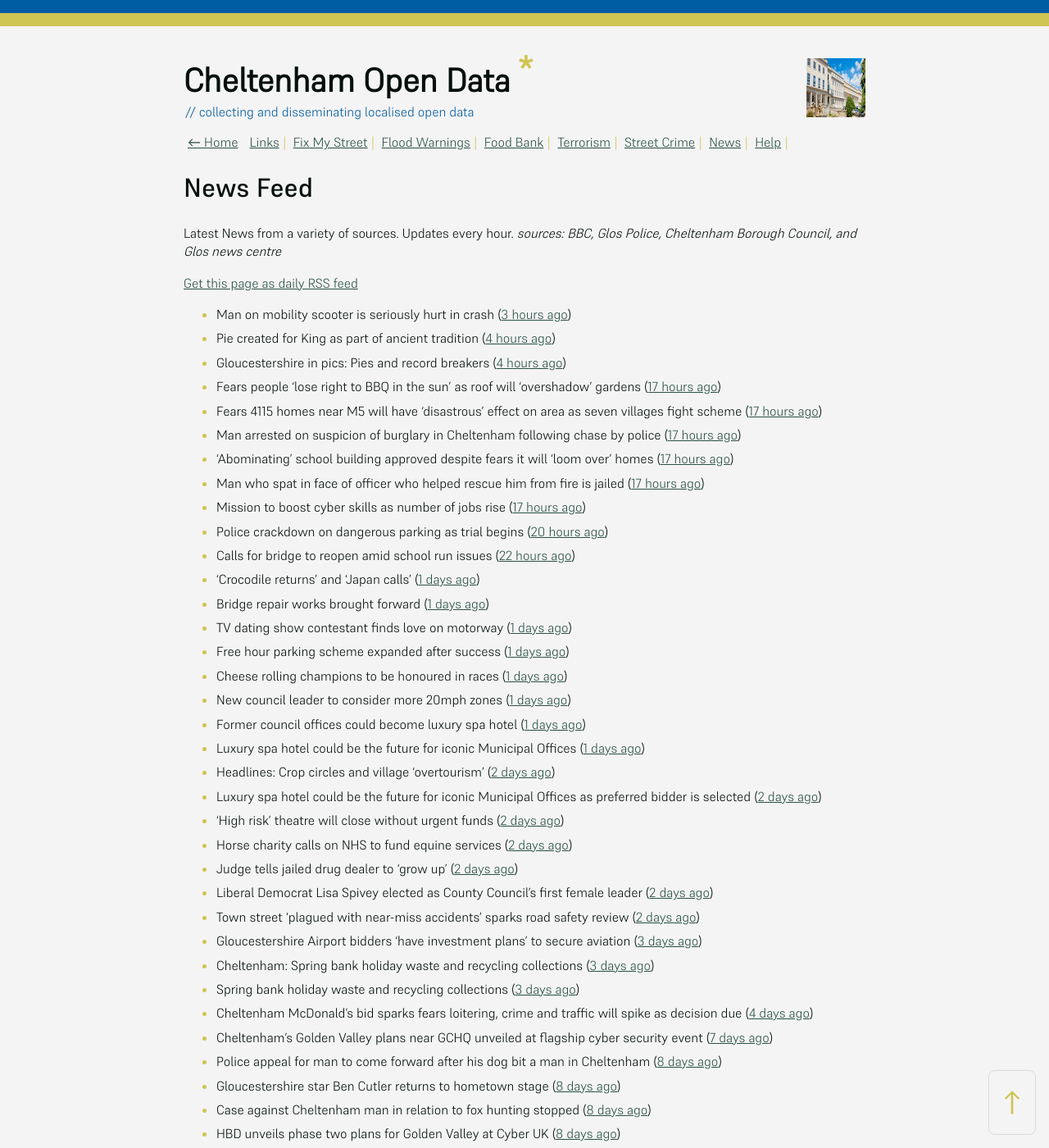
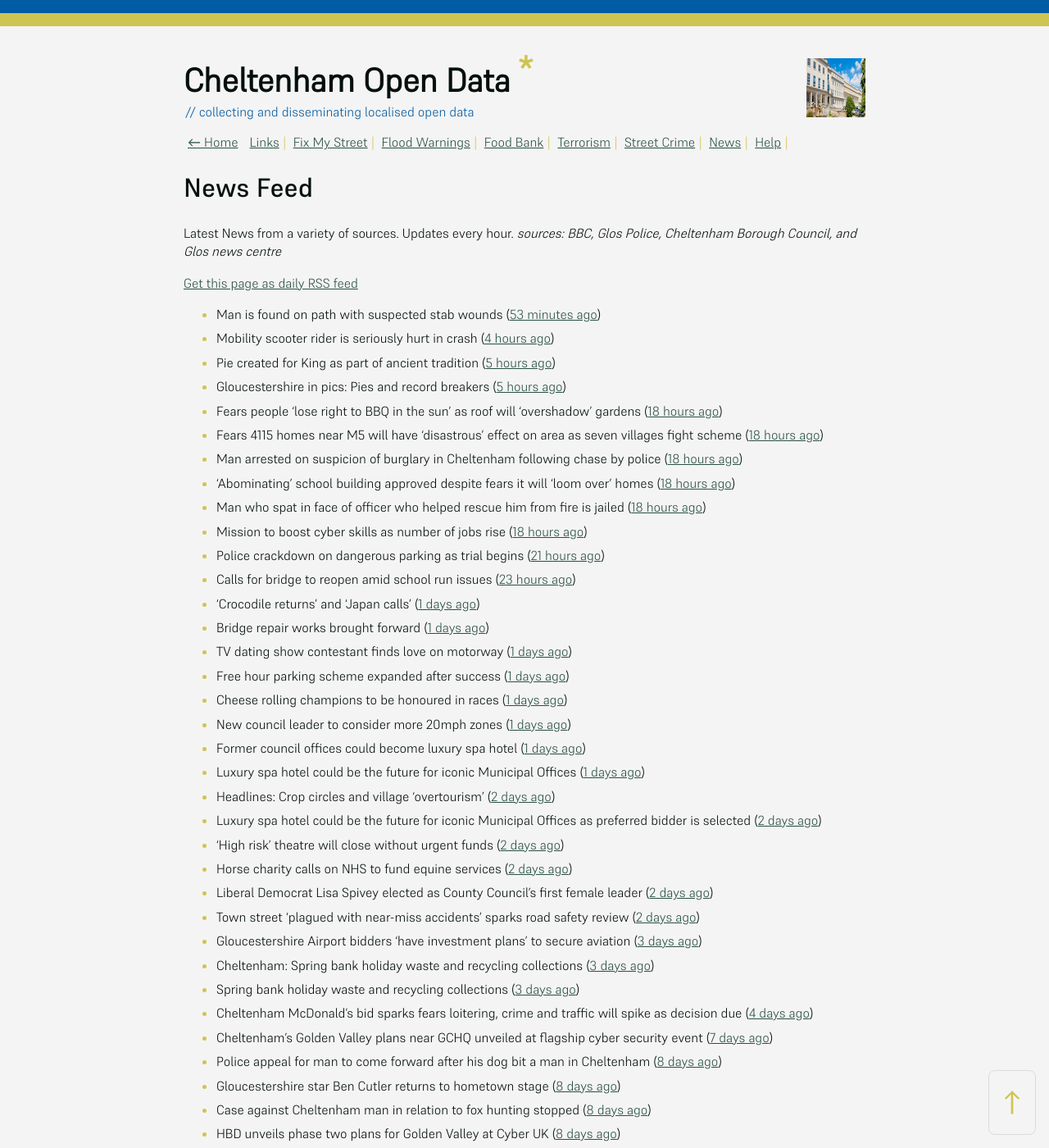
Before and after one commit to mat-0/cheltenham-open-data, a Jekyll site: the page built from _pages/news.md, in a window 1280 px wide and 1400 px high. Shown: the whole window at 82% size. Built offline with Jekyll 4.4.1, drawn with Linux system fonts in a browser that asks for light colours; some of the changed text lies outside the part shown.

Commit message:
Updated 2025-05-24 11:57:58

```diff
--- a/_pages/news.md
+++ b/_pages/news.md
@@ -12,17 +12,18 @@ _sources: BBC, Glos Police, Cheltenham Borough Council, and Glos news centre_
 [Get this page as daily RSS feed](/daily.rss)
 
 <!-- news_marker starts -->
-- Man on mobility scooter is seriously hurt in crash ([3 hours ago](https://www.bbc.com/news/articles/cx2eqqnx4zlo))
-- Pie created for King as part of ancient tradition ([4 hours ago](https://www.bbc.com/news/articles/ckgxxnve341o))
-- Gloucestershire in pics: Pies and record breakers ([4 hours ago](https://www.bbc.com/news/articles/clyvvpgg4xyo))
-- Fears people ‘lose right to BBQ in the sun’ as roof will ‘overshadow’ gardens ([17 hours ago](https://gloucesternewscentre.co.uk/fears-people-lose-right-to-bbq-in-the-sun-as-roof-will-overshadow-gardens/))
-- Fears 4115 homes near M5 will have ‘disastrous’ effect on area as seven villages fight scheme ([17 hours ago](https://gloucesternewscentre.co.uk/fears-4115-homes-near-m5-will-have-disastrous-effect-on-area-as-seven-villages-fight-scheme/))
-- Man arrested on suspicion of burglary in Cheltenham following chase by police ([17 hours ago](https://gloucesternewscentre.co.uk/man-arrested-on-suspicion-of-burglary-in-cheltenham-following-chase-by-police/))
-- ‘Abominating’ school building approved despite fears it will ‘loom over’ homes ([17 hours ago](https://gloucesternewscentre.co.uk/abominating-school-building-approved-despite-fears-it-will-loom-over-homes/))
-- Man who spat in face of officer who helped rescue him from fire is jailed ([17 hours ago](https://gloucesternewscentre.co.uk/man-who-spat-in-face-of-officer-who-helped-rescue-him-from-fire-is-jailed/))
-- Mission to boost cyber skills as number of jobs rise ([17 hours ago](https://www.bbc.com/news/articles/cp9200y2km0o))
-- Police crackdown on dangerous parking as trial begins ([20 hours ago](https://www.bbc.com/news/articles/c628gp87jljo))
-- Calls for bridge to reopen amid school run issues ([22 hours ago](https://www.bbc.com/news/articles/c7877jd3dw3o))
+- Man is found on path with suspected stab wounds ([53 minutes ago](https://www.bbc.com/news/articles/c5yxl0lxv4lo))
+- Mobility scooter rider is seriously hurt in crash ([4 hours ago](https://www.bbc.com/news/articles/cx2eqqnx4zlo))
+- Pie created for King as part of ancient tradition ([5 hours ago](https://www.bbc.com/news/articles/ckgxxnve341o))
+- Gloucestershire in pics: Pies and record breakers ([5 hours ago](https://www.bbc.com/news/articles/clyvvpgg4xyo))
+- Fears people ‘lose right to BBQ in the sun’ as roof will ‘overshadow’ gardens ([18 hours ago](https://gloucesternewscentre.co.uk/fears-people-lose-right-to-bbq-in-the-sun-as-roof-will-overshadow-gardens/))
+- Fears 4115 homes near M5 will have ‘disastrous’ effect on area as seven villages fight scheme ([18 hours ago](https://gloucesternewscentre.co.uk/fears-4115-homes-near-m5-will-have-disastrous-effect-on-area-as-seven-villages-fight-scheme/))
+- Man arrested on suspicion of burglary in Cheltenham following chase by police ([18 hours ago](https://gloucesternewscentre.co.uk/man-arrested-on-suspicion-of-burglary-in-cheltenham-following-chase-by-police/))
+- ‘Abominating’ school building approved despite fears it will ‘loom over’ homes ([18 hours ago](https://gloucesternewscentre.co.uk/abominating-school-building-approved-despite-fears-it-will-loom-over-homes/))
+- Man who spat in face of officer who helped rescue him from fire is jailed ([18 hours ago](https://gloucesternewscentre.co.uk/man-who-spat-in-face-of-officer-who-helped-rescue-him-from-fire-is-jailed/))
+- Mission to boost cyber skills as number of jobs rise ([18 hours ago](https://www.bbc.com/news/articles/cp9200y2km0o))
+- Police crackdown on dangerous parking as trial begins ([21 hours ago](https://www.bbc.com/news/articles/c628gp87jljo))
+- Calls for bridge to reopen amid school run issues ([23 hours ago](https://www.bbc.com/news/articles/c7877jd3dw3o))
 - 'Crocodile returns' and 'Japan calls' ([1 days ago](https://www.bbc.com/news/articles/clynl44237wo))
 - Bridge repair works brought forward ([1 days ago](https://www.bbc.com/news/articles/c8repy53ezyo))
 - TV dating show contestant finds love on motorway ([1 days ago](https://www.bbc.com/news/articles/cn84y0wnz2po))
@@ -35,7 +36,6 @@ _sources: BBC, Glos Police, Cheltenham Borough Council, and Glos news centre_
 - Luxury spa hotel could be the future for iconic Municipal Offices as preferred bidder is selected ([2 days ago](https://www.cheltenham.gov.uk/news/article/3014/luxury_spa_hotel_could_be_the_future_for_iconic_municipal_offices_as_preferred_bidder_is_selected))
 - 'High risk' theatre will close without urgent funds ([2 days ago](https://www.bbc.com/news/articles/cvgqqypywe1o))
 - Horse charity calls on NHS to fund equine services ([2 days ago](https://www.bbc.com/news/articles/cy8d927xllzo))
-- Judge tells jailed drug dealer to 'grow up' ([2 days ago](https://www.bbc.com/news/articles/cp3qqky8gnwo))
 - Liberal Democrat Lisa Spivey elected as County Council’s first female leader ([2 days ago](https://gloucesternewscentre.co.uk/liberal-democrat-lisa-spivey-elected-as-county-councils-first-female-leader/))
 - Town street ‘plagued with near-miss accidents’ sparks road safety review ([2 days ago](https://gloucesternewscentre.co.uk/town-street-plagued-with-near-miss-accidents-sparks-road-safety-review/))
 - Gloucestershire Airport bidders ‘have investment plans’ to secure aviation ([3 days ago](https://gloucesternewscentre.co.uk/gloucestershire-airport-bidders-have-investment-plans-to-secure-aviation/))
```
Also changed, not shown: other parts of _pages/news.md (+3 -3 lines), _data/flood.json (+5 -27 lines), _pages/fix-my-street.md (+1 -1 lines), index.md (+5 -5 lines).
